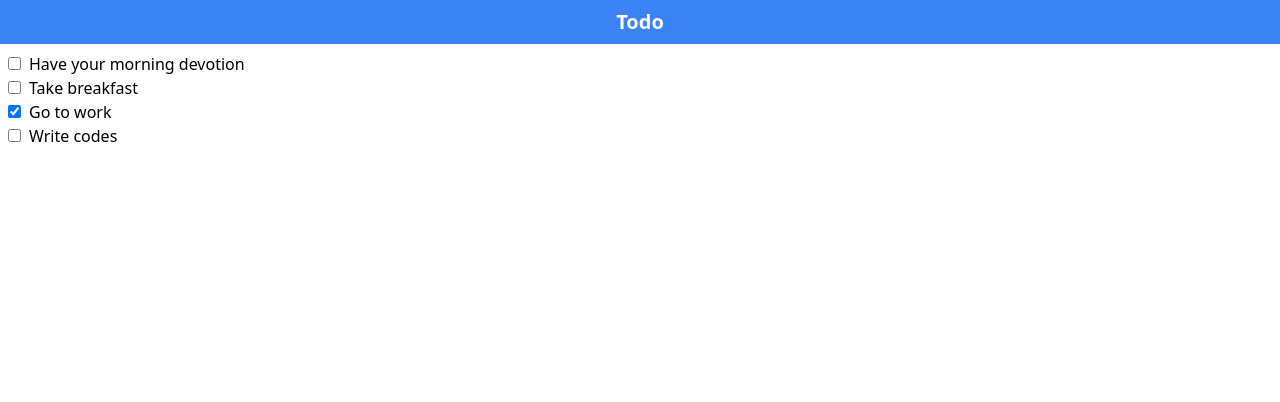
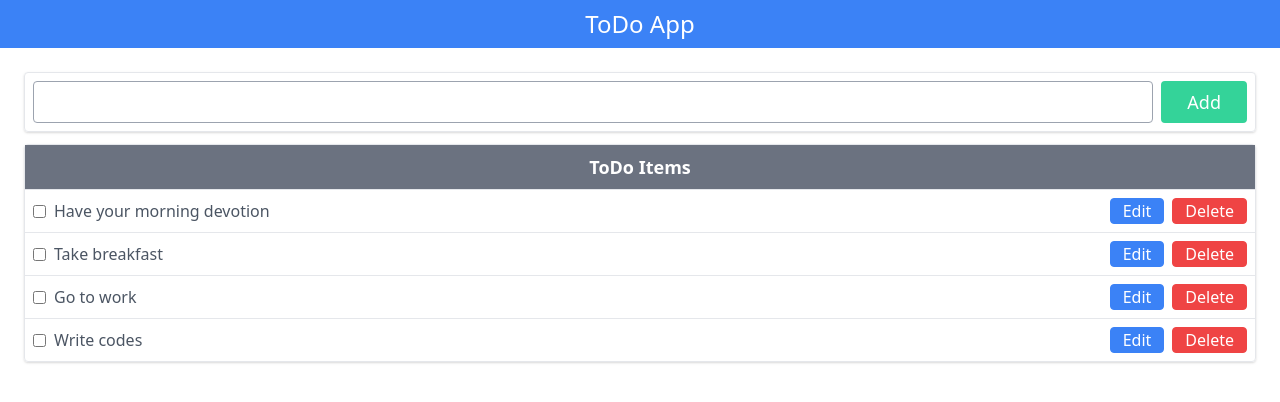
Before and after one commit to Ebenezeroffei/tuts, a React (Create React App) app: page / in a window 1280 px wide. Shown: the top 402 px of the page. Built offline with nearby package versions, Linux system fonts and the light colour scheme.

Commit message:
Todo items can be modified and deleted.

```diff
--- a/package.json
+++ b/package.json
@@ -7,6 +7,7 @@
     "@testing-library/jest-dom": "^5.15.1",
     "@testing-library/react": "^11.2.7",
     "@testing-library/user-event": "^12.8.3",
+    "dom7": "^4.0.2",
     "react": "^17.0.2",
     "react-dom": "^17.0.2",
     "react-scripts": "4.0.3",
--- a/src/App.js
+++ b/src/App.js
@@ -1,43 +1,86 @@
-import React,{Component} from "react";
-import todosData from "./components/todos";
-import TodoItem from "./components/Todo";
+import React, {useState} from 'react'
+import NavBar from './components/NavBar';
+import Todo from './components/Todo';
+import AddTodoItem from './components/AddOrEditTodoItem';
+import todos from './components/todos';
 
-class App extends Component{
 
-    constructor(){
-        super()
-        this.state = {
-            'todos':todosData
-        }
+const App = () => {
+    const [todoItems,setTodo] = useState(todos);
 
-        this.handleChange = this.handleChange.bind(this);
-    }
-
-    handleChange(id){
-        this.setState(prevState  => {
-            let updatedTodo = prevState.todos.map(todo => {
+    const toggleCheck = (id) => {
+        setTodo(prevTodo => {
+            let updatedTodoItems = prevTodo.map(todo => {
                 if(todo.id === id){
                     todo.completed = !todo.completed;
                 }
-                return todo;
+                return {...todo};
             });
-            console.log(updatedTodo)
-            return {
-                todos : updatedTodo,
-            }
+
+            return updatedTodoItems;
         })
     }
 
-    render(){
-        return(
-            <div>
-                <h4 className='text-center text-xl font-semibold py-2 bg-blue-500 text-white'>Todo</h4>
-                <ul className='m-2'>
-                    {this.state.todos.map(todo => <TodoItem key={todo.id} handleChange={this.handleChange} item={todo}/>)}
-                </ul>
-            </div>
-        );
+    const addOrEditItem = (e) => {
+        let todoItem = document.getElementById('todo-item-input').value;
+        if(e.target.innerHTML === "Add"){
+            if(todoItem){
+                let newTodo = {
+                    id: todoItems.length + 1,
+                    text: todoItem,
+                    completed: false,
+                }
+                setTodo([...todoItems,newTodo]);
+                // Clear input
+                document.getElementById('todo-item-input').value = '';
+            }
+        }
+        else{
+            if(todoItem){
+                let todoId = Number(e.target.getAttribute('data-todo-item-id'));
+                setTodo(prevTodo => {
+                    let updatedTodos = prevTodo.map(todo => {
+                        if(todo.id === todoId){
+                            todo.text = todoItem;
+                        }
+                        return {...todo};
+                    })
+                    return updatedTodos;
+                })
+                e.target.innerHTML = "Add";
+                document.getElementById('todo-item-input').value = '';
+            }
+            else{
+                e.target.innerHTML = "Add";
+            }
+        }
     }
+
+    const deleteItem = (id) => {
+        setTodo(todoItems.filter(todo => todo.id !== id));
+    }
+
+    const editItem = (id) => {
+        let itemText = todoItems.filter(todo => todo.id === id)[0].text;
+        // Update input field and button
+        document.getElementById('todo-item-input').value = itemText;
+        let button = document.getElementById('add-or-edit-item')
+        button.innerHTML = "Edit";
+        button.setAttribute('data-todo-item-id',id)
+
+    }
+
+
+    return (
+        <div className='select-none'>
+            <NavBar/>
+            <section className='m-6'>
+                <AddTodoItem addOrEditItem={addOrEditItem}/>
+                <Todo toggleCheck={toggleCheck} deleteItem={deleteItem} editItem={editItem} todoItems={todoItems}/>
+            </section>
+
+        </div>
+    );
 }
 
 export default App;
--- /dev/null
+++ b/src/components/AddOrEditTodoItem.js
@@ -0,0 +1,12 @@
+import React from 'react'
+
+const AddOrEditTodoItem = ({addOrEditItem}) => {
+    return <React.Fragment>
+        <div className='border shadow mb-3 p-2 rounded flex justify-between'>
+            <input id='todo-item-input' type='text' className='border border-gray-400 rounded w-full p-2 text-gray-700'/>
+            <button id='add-or-edit-item' onClick={addOrEditItem} className='ml-2 bg-green-400 px-6 rounded text-lg border-2 border-green-400 py-1 text-white hover:text-green-400 hover:bg-white transition-all duration-250'>Add</button>
+        </div>
+    </React.Fragment>
+}
+
+export default AddOrEditTodoItem;
--- /dev/null
+++ b/src/components/NavBar.js
@@ -0,0 +1,12 @@
+import React from 'react'
+
+
+const NavBar = () => {
+    return (
+        <nav className='text-center text-2xl py-2 bg-blue-500 text-white'>
+            ToDo App
+        </nav>
+    );
+}
+
+export default NavBar;
--- a/src/components/Todo.js
+++ b/src/components/Todo.js
@@ -1,34 +1,21 @@
 import React from 'react'
+import TodoItem from './TodoItem';
 
-// class Todo extends React.Component{
+const Todo = ({toggleCheck,todoItems,deleteItem,editItem}) => {
+    return (
+        <section className='border rounded shadow'>
 
-//     render() {
-//         let {id,text,completed,handleChange} = this.props;
-//         return (
-//             <li>
-//                 <input
-//                     id={`item-${this.props.id}`}
-//                     type='checkbox'
-//                     checked={this.props.completed}
-//                     onChange={() => this.props.handleChange(id)}
-//                 />
-//                 <label className='ml-2'>{text}</label>
-//             </li>
-//         )
-//     }
-// }
-
-function TodoItem(props){
-    return (
-        <li>
-            <input
-                type='checkbox'
-                checked={props.item.completed}
-                onChange={() => props.handleChange(props.item.id)}
-            />
-            <label className='ml-2'>{props.item.text}</label>
-        </li>
-    )
+            <h4 className='text-center py-2 text-lg font-semibold bg-gray-500 text-white'>
+                ToDo Items
+            </h4>
+            {todoItems.length > 0
+                ?<ul>
+                    {todoItems.map(todo => <TodoItem toggleCheck={toggleCheck} deleteItem={deleteItem} editItem={editItem} key={todo.id} item={todo}/>)}
+                </ul>
+                : <h1 className='text-center text-2xl font-semibold capitalize p-4 text-gray-600'>You havent added any items</h1>
+            }
+        </section>
+    );
 }
 
-export default TodoItem;
+export default Todo;
--- /dev/null
+++ b/src/components/TodoItem.js
@@ -0,0 +1,18 @@
+import React from 'react'
+
+const TodoItem = ({item,toggleCheck,deleteItem,editItem}) => {
+    return (
+        <li className='p-2 border-t text-gray-600 flex items-center justify-between'>
+            <div className='flex items-center'>
+                <input type='checkbox' onChange={() => toggleCheck(item.id)} checked={item.completed} id={`item-${item.id}`}/>
+                <label className='ml-2 cursor-pointer' htmlFor={`item-${item.id}`}>{item.text}</label>
+            </div>
+            <div>
+                <button onClick={() => editItem(item.id)} className='bg-blue-500 text-white px-3 rounded border mr-2 border-blue-500 hover:bg-white hover:text-blue-500 transition-all'>Edit</button>
+                <button onClick={() => deleteItem(item.id)} className='bg-red-500 text-white px-3 rounded border border-red-500 hover:bg-white hover:text-red-500 transition-all'>Delete</button>
+            </div>
+        </li>
+    );
+}
+
+export default TodoItem;
--- a/src/components/todos.js
+++ b/src/components/todos.js
@@ -12,7 +12,7 @@ const todo = [
     {
         id: 3,
         text: "Go to work",
-        completed: true,
+        completed: false,
     },
     {
         id: 4,
```
Also changed, not shown: 1 other file (tests, documents, lock files or other folders).
